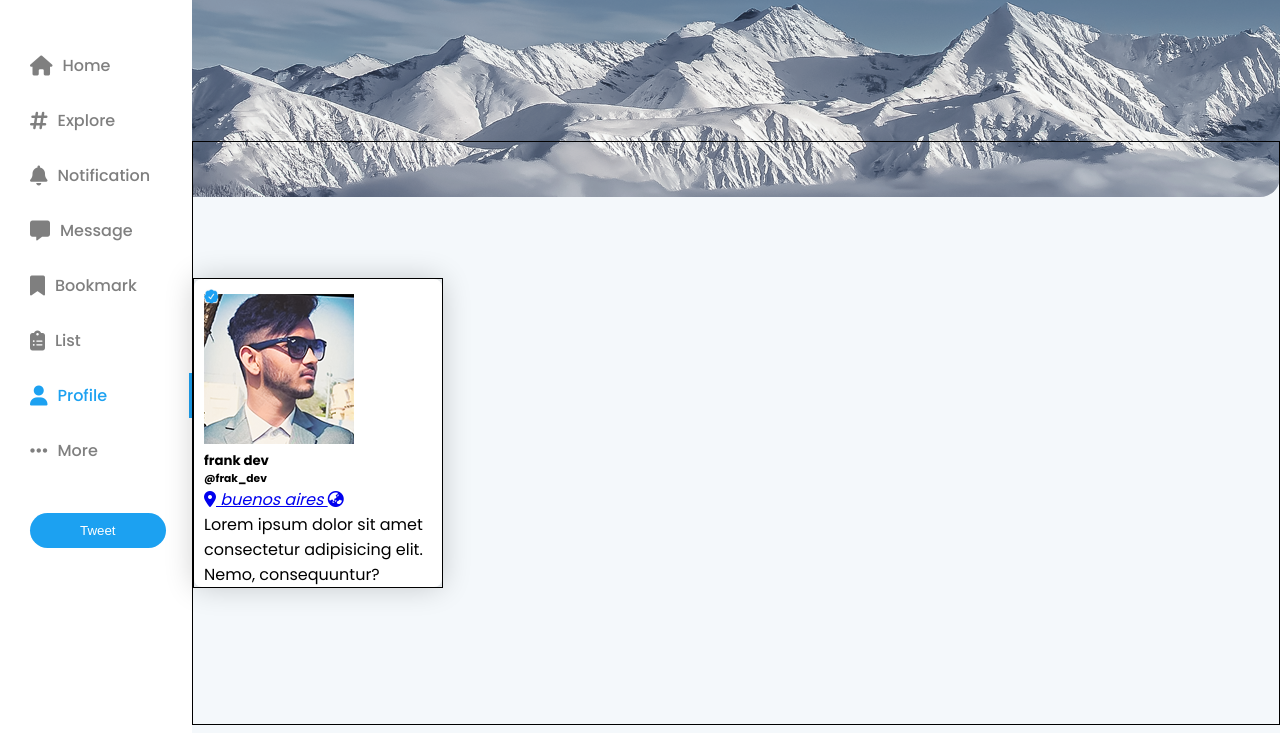
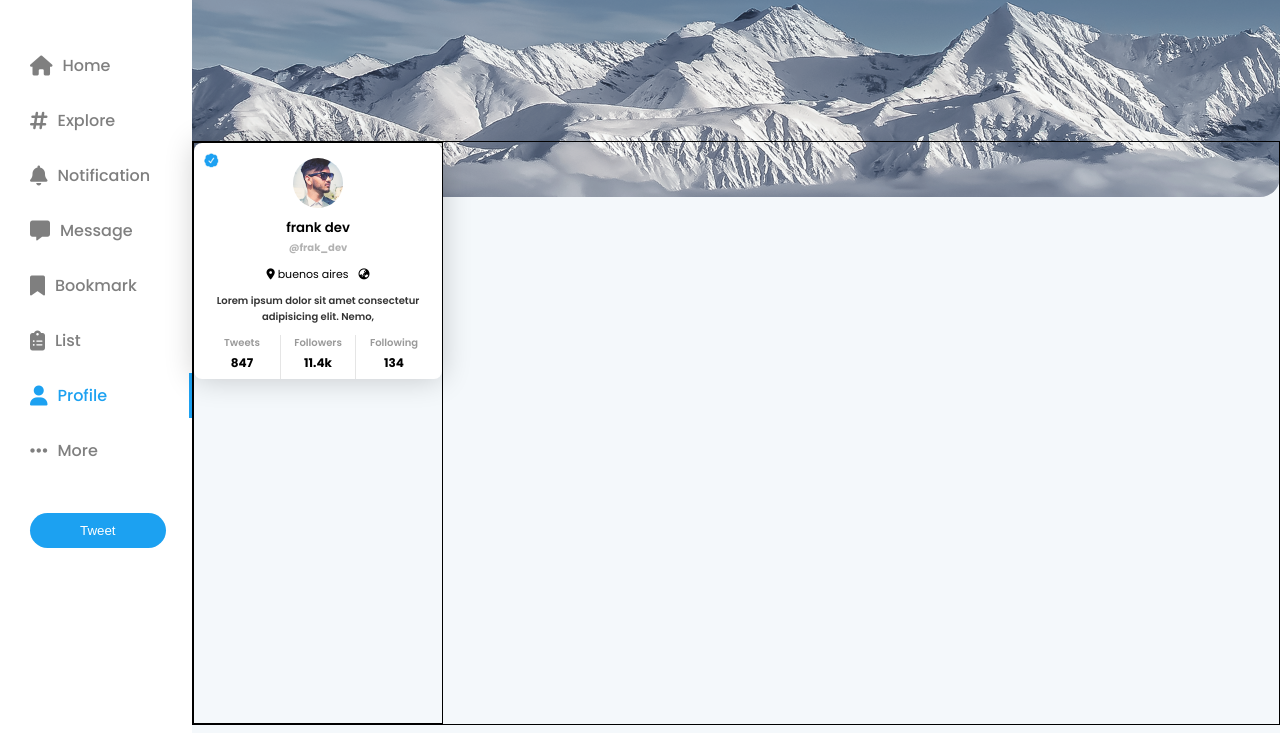
Before and after one commit to francoasevey/Twitter-Clone, a plain HTML site: page index.html in a window 1280 px wide. Shown: the part 67-800 px from the top of the page. Drawn offline with Linux system fonts and the light colour scheme.

Commit message:
followers

```diff
--- a/index.html
+++ b/index.html
@@ -57,7 +57,27 @@
                                 <i class="fa-solid fa-earth-asia"></i>
                             </a>
                         </address>
-                        <p>Lorem ipsum dolor sit amet consectetur adipisicing elit. Nemo, consequuntur?</p>
+                        <p>Lorem ipsum dolor sit amet consectetur adipisicing elit. Nemo,</p>
+                        <div class="data">
+                            <div class="data_card">
+                                <p>Tweets</p>
+                                <h4>847</h4>
+                            </div>
+                            <div class="data_card">
+                                <p>Followers</p>
+                                <h4>11.4k</h4>
+                            </div>
+                            <div class="data_card">
+                                <p>Following</p>
+                                <h4>134</h4>
+                            </div>
+                        </div>
+                    </div>
+                    <div class="activity_bx">
+                        <div class="activity_card_bx"></div>
+                        <div class="activity_card_bx"></div>
+                        <div class="activity_card_bx"></div>
+                        <div class="activity_card_bx"></div>
                     </div>
                 </div>
             </div>
--- a/main.css
+++ b/main.css
@@ -153,7 +153,6 @@ header section .profile_post_follow_bx{
     border: 1px solid #000;
     display: flex;
     /*justify-content: center;*/
-    align-items: center;
 }
 header section .profile_post_follow_bx .profile_bx{
     width: 250px;
@@ -168,6 +167,10 @@ header section .profile_post_follow_bx .profile_bx .profile_card{
     box-shadow: 0px 0px 30px rgba(0, 0, 0, .2);
     padding: 15px 10px 0px 10px;
     border-radius: 8px;
+    display: flex;
+    align-items: center;
+    justify-content: center;
+    flex-direction: column;
 }
 header section .profile_post_follow_bx .profile_bx .profile_card .blue_tick_pc{
     position: absolute;
@@ -175,3 +178,70 @@ header section .profile_post_follow_bx .profile_bx .profile_card .blue_tick_pc{
     left: 10px;
     width: 15px;
 }
+header section .profile_post_follow_bx .profile_bx .profile_card .profile_img{
+    width: 50px;
+    height: 50px;
+    border-radius: 50%;
+}
+header section .profile_post_follow_bx .profile_bx .profile_card h5{
+    font-weight: 600;
+    margin-top: 10px;
+}
+header section .profile_post_follow_bx .profile_bx .profile_card h6{
+    color: rgba(0, 0, 0, .3);
+    font-size: 10px;
+    padding: 2px 0px;
+}
+header section .profile_post_follow_bx .profile_bx .profile_card address{
+    display: flex;
+    align-items: center;
+    margin-top: 8px;
+}
+header section .profile_post_follow_bx .profile_bx .profile_card address a{
+    text-decoration: none;
+    color: #000;
+    font-size: 11px;
+    font-style: normal;
+}
+header section .profile_post_follow_bx .profile_bx .profile_card address a{
+    text-decoration: none;
+    color: #000;
+    font-size: 11px;
+    font-style: normal;
+}
+header section .profile_post_follow_bx .profile_bx .profile_card address a:nth-child(2){
+    margin-left: 10px;
+}
+header section .profile_post_follow_bx .profile_bx .profile_card p{
+    font-size: 10px;
+    font-weight: 600;
+    text-align: center;
+    margin-top: 10px;
+    padding: 0px 5px;
+    color: rgba(0, 0, 0, .8);
+}
+header section .profile_post_follow_bx .profile_bx .profile_card .data{
+width: 100%;
+display: flex;
+align-items: center;
+justify-content: space-between;
+margin-top: 10px;
+}
+header section .profile_post_follow_bx .profile_bx .profile_card .data .data_card{
+    width: 33.33%;
+}
+header section .profile_post_follow_bx .profile_bx .profile_card .data .data_card:nth-child(2){
+    border-left: 1px solid rgba(0, 0, 0, .1);
+    border-right: 1px solid rgba(0, 0, 0, .1);
+}
+header section .profile_post_follow_bx .profile_bx .profile_card .data .data_card p, h4{
+    text-align: center;
+    font-size: 10px;
+    margin-top: 0px;
+    color: rgba(0, 0, 0, 0.4);
+}
+header section .profile_post_follow_bx .profile_bx .profile_card .data .data_card h4{
+    font-size: 12px;
+    padding: 3px 0px 7px 0px;
+    color: #000;
+}
```
